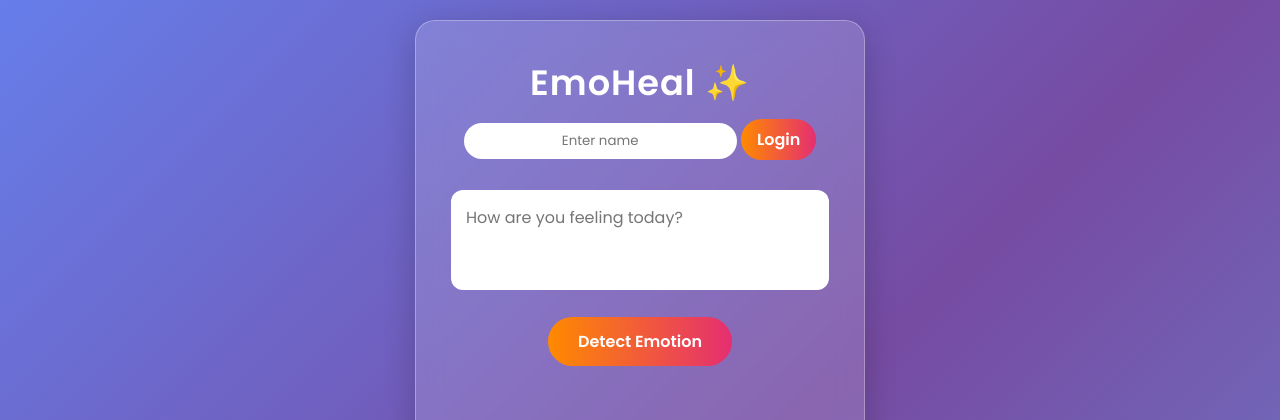
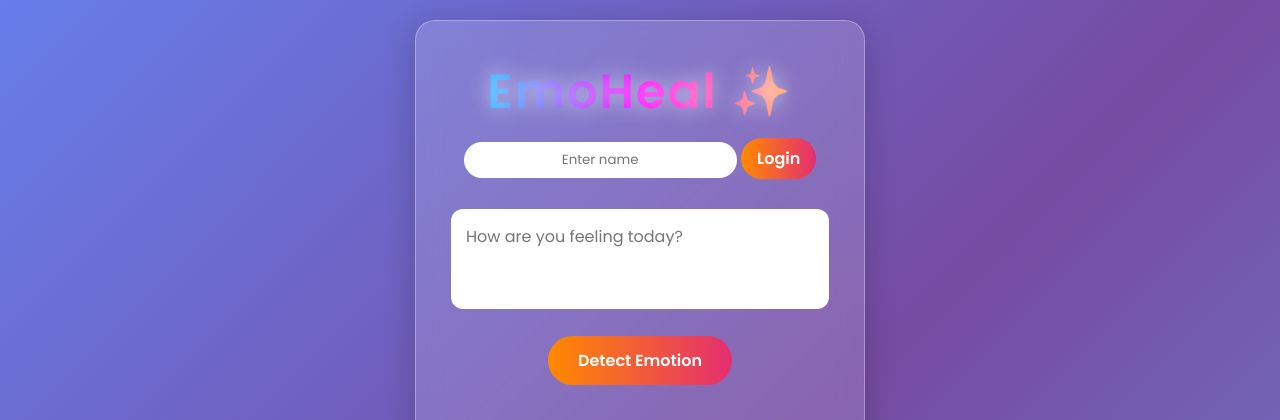
Before and after one commit to ashokaurovindomohanty-hub/EmoHeal, a Flask app: page / in a window 1280 px wide. Shown: the top 420 px of the page. Run offline with Flask 3, Linux system fonts and the light colour scheme.

Commit message:
cinematic title

```diff
--- a/templates/index.html
+++ b/templates/index.html
@@ -7,6 +7,16 @@
 <meta name="description" content="Track emotions with AI, build streaks, heal daily.">
 <link rel="stylesheet" href="/static/css/style.css">
 <script src="https://cdn.jsdelivr.net/npm/chart.js"></script>
+<style>
+h1{
+  font-size:3rem;
+  background: linear-gradient(90deg, #00e5ff, #ff00ff, #ffd740);
+  -webkit-background-clip:text;
+  -webkit-text-fill-color:transparent;
+  text-shadow: 0 0 20px rgba(255,255,255,0.6);
+  letter-spacing:2px;
+}
+</style>
 </head>
 <body>
 <div class="container">
```
